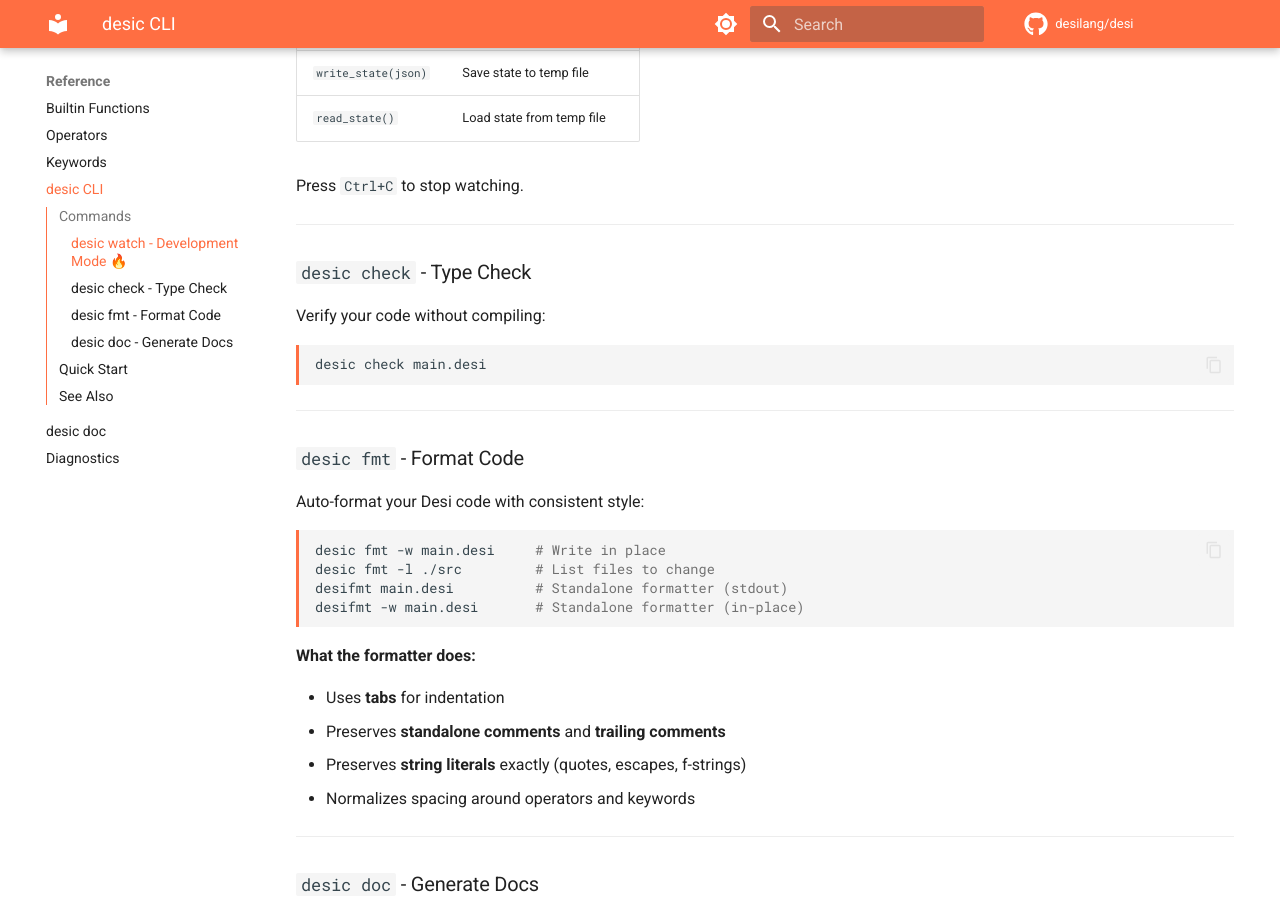
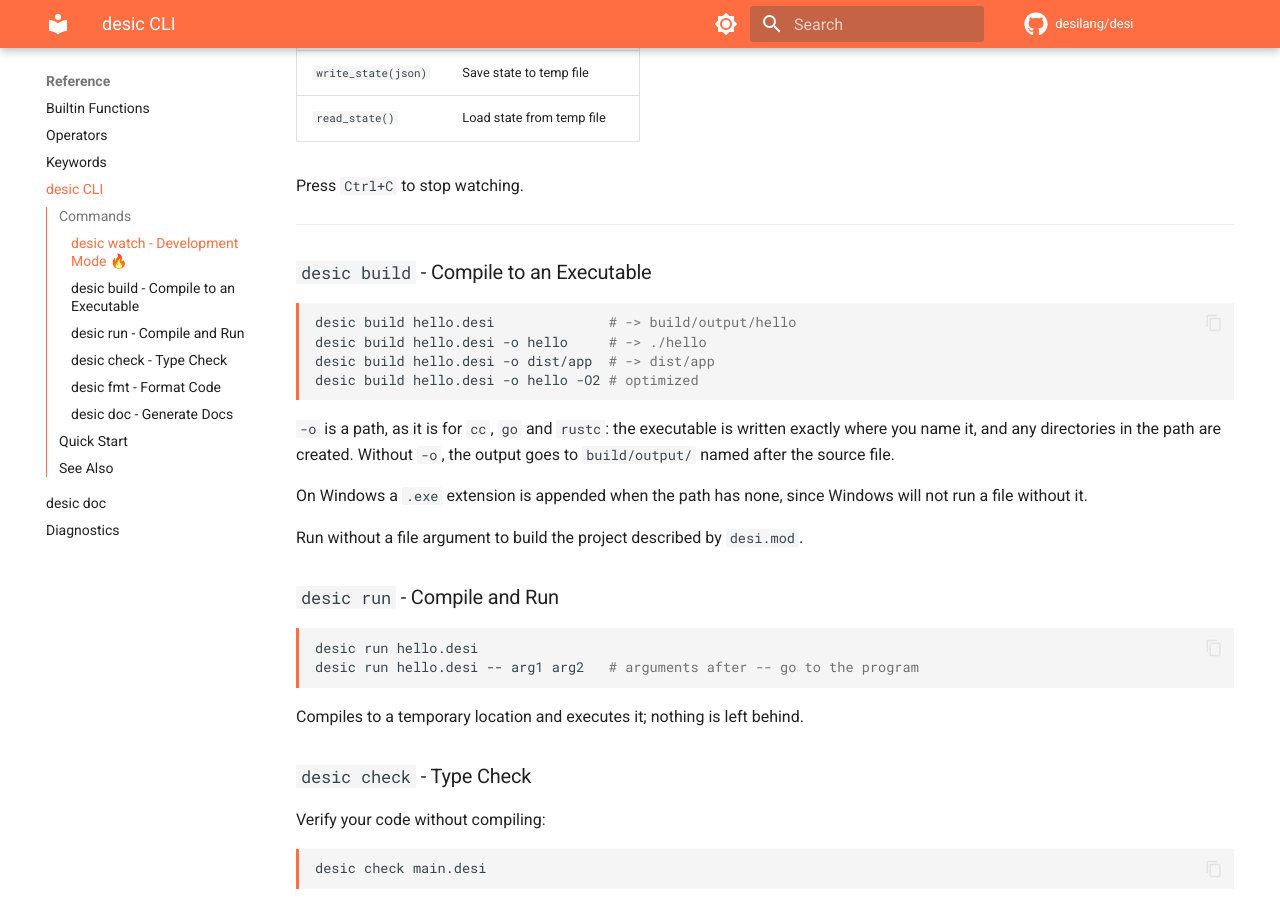
Before and after one commit to desilang/desi, an MkDocs documentation site: the page built from book/docs/reference/desic-cli.md, in a window 1280 px wide and 900 px high, scrolled down 1248 px. Built offline with MkDocs 1.6.1 and Material for MkDocs 9.7.7, drawn with Linux system fonts in a browser that asks for light colours; comment, search, counter and statistics services are not loaded; the version menu is left out.

Commit message:
feat(cli): make -o an output path, and stop builds landing in git
`desic build hello.desi -o hello` wrote build/output/hello. -o was a name,
not a path: any directory in it was appended to build/output/, and the
file never appeared where it was asked for. Every other compiler — cc,
go, rustc — writes exactly where -o says, and a user following that
instinct got a build/ directory in their project instead.

-o is now a path. `-o hello` writes ./hello, `-o dist/app` writes
dist/app, and intermediate directories are created. Without -o nothing
changes: single files still go to build/output/<basename> and projects to
build/output/<package>, both documented. Project mode needed its default
spelled as a path so it did not follow -o into the project root.

Build output was also reaching git too easily. The ignore rule was
/build/, anchored to the repository root, but `desic build` writes
build/output/ relative to wherever it runs — so a build inside examples/
or a scratch project was not covered. *.exe hid that on Windows and
nowhere else, since Unix executables have no extension. The rule now
matches at any depth, and object files and static libraries are ignored
wherever they land; nothing already tracked is affected.

`desic init` scaffolds a .gitignore for the same reason: the next thing a
new project does is build, and without one the first commit carries a
binary. An existing .gitignore is left alone.

````diff
--- a/book/docs/reference/desic-cli.md
+++ b/book/docs/reference/desic-cli.md
@@ -52,6 +52,34 @@
 Press `Ctrl+C` to stop watching.
 
 ---
+
+### `desic build` - Compile to an Executable
+
+```bash
+desic build hello.desi              # -> build/output/hello
+desic build hello.desi -o hello     # -> ./hello
+desic build hello.desi -o dist/app  # -> dist/app
+desic build hello.desi -o hello -O2 # optimized
+```
+
+`-o` is a path, as it is for `cc`, `go` and `rustc`: the executable is
+written exactly where you name it, and any directories in the path are
+created. Without `-o`, the output goes to `build/output/` named after the
+source file.
+
+On Windows a `.exe` extension is appended when the path has none, since
+Windows will not run a file without it.
+
+Run without a file argument to build the project described by `desi.mod`.
+
+### `desic run` - Compile and Run
+
+```bash
+desic run hello.desi
+desic run hello.desi -- arg1 arg2   # arguments after -- go to the program
+```
+
+Compiles to a temporary location and executes it; nothing is left behind.
 
 ### `desic check` - Type Check
 
````
Also changed, not shown: book/docs/getting-started/first-program.md (+1 -1 lines), book/docs/getting-started/install.md (+1 -1 lines), 4 other files.
